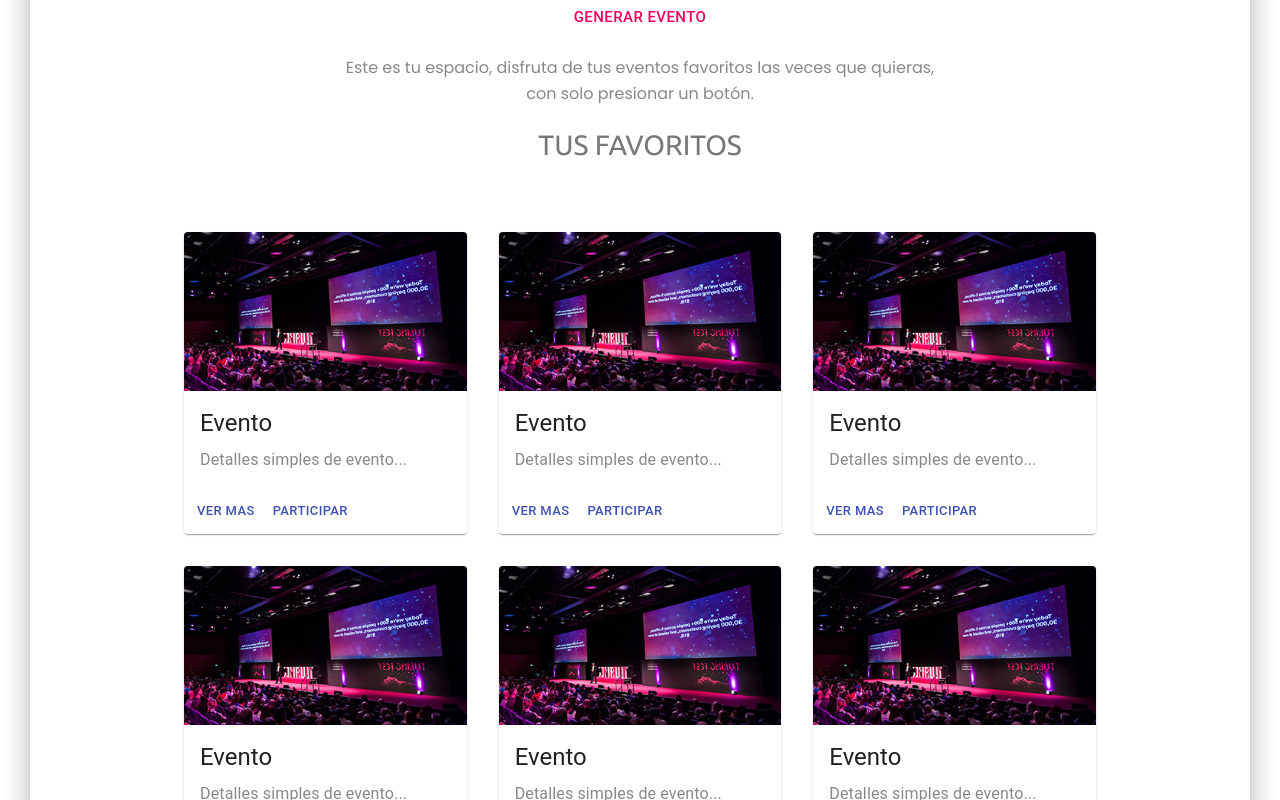
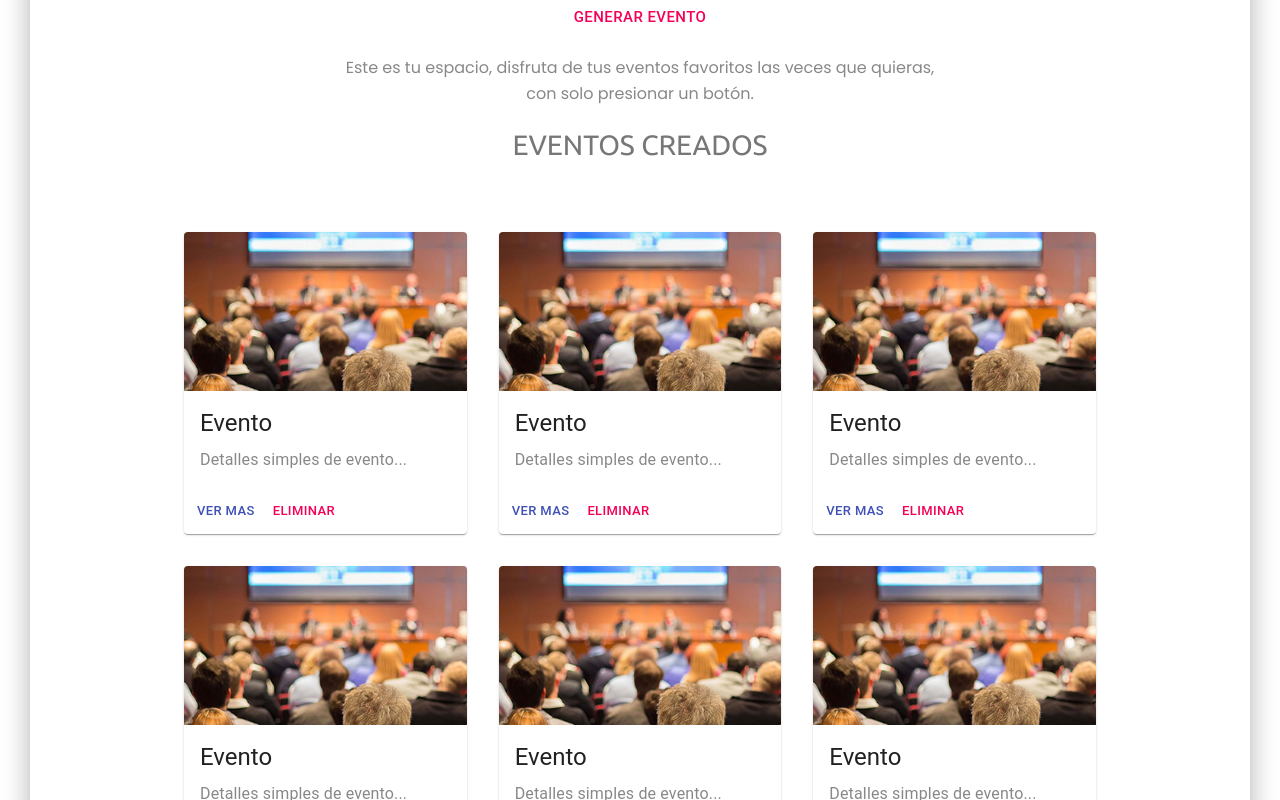
Before and after one commit to krashove/JoinEvents, a React (Create React App) app in the folder feJoinEvents/: page /profile in a window 1280 px wide. Shown: the part 700-1500 px from the top of the page. Built offline with nearby package versions, Linux system fonts and the light colour scheme.

Commit message:
sección eventos creados añadida a la vista profile

```diff
--- /dev/null
+++ b/feJoinEvents/src/components/EventosCreados.js
@@ -0,0 +1,93 @@
+import React from 'react';
+import Button from '@material-ui/core/Button';
+import Card from '@material-ui/core/Card';
+import CardActions from '@material-ui/core/CardActions';
+import CardContent from '@material-ui/core/CardContent';
+import CardMedia from '@material-ui/core/CardMedia';
+import Grid from '@material-ui/core/Grid';
+import GridContainer from "../components/Grid/GridContainer.js";
+import Typography from '@material-ui/core/Typography';
+import { makeStyles } from '@material-ui/core/styles';
+import Container from '@material-ui/core/Container';
+import Favorite from "@material-ui/icons/Favorite";
+
+const useStyles = makeStyles((theme) => ({
+  icon: {
+    marginRight: theme.spacing(2),
+  },
+  heroContent: {
+    backgroundColor: theme.palette.background.paper,
+    padding: theme.spacing(8, 0, 6),
+  },
+  heroButtons: {
+    marginTop: theme.spacing(4),
+  },
+  cardGrid: {
+    paddingTop: theme.spacing(8),
+    paddingBottom: theme.spacing(8),
+  },
+  card: {
+    height: '100%',
+    display: 'flex',
+    flexDirection: 'column',
+  },
+  cardMedia: {
+    paddingTop: '56.25%', // 16:9
+  },
+  cardContent: {
+    flexGrow: 1,
+  },
+  footer: {
+    backgroundColor: theme.palette.background.paper,
+    padding: theme.spacing(6),
+  },
+}));
+
+const cards = [1, 2, 3, 4, 5, 6];
+
+export default function Album() {
+  const classes = useStyles();
+
+  return (
+    <React.Fragment>
+      <main>
+      <GridContainer justify="center">
+        <div className={classes.name}>
+          <h3 className={classes.title}>EVENTOS CREADOS</h3>
+        </div>
+      </GridContainer>
+        <Container className={classes.cardGrid} maxWidth="md">
+          <Grid container spacing={4}>
+            {cards.map((card) => (
+              <Grid item key={card} xs={12} sm={6} md={4}>
+                <Card className={classes.card}>
+                  <CardMedia
+                    className={classes.cardMedia}
+                    image="./images/gallery/3.jpg"
+                    title="Image title"
+                  />
+                  <CardContent className={classes.cardContent}>
+                    <Typography gutterBottom variant="h5" component="h2">
+                      Evento
+                    </Typography>
+                    <Typography>
+                      Detalles simples de evento...
+                    </Typography>
+                  </CardContent>
+                  <CardActions>
+                    <Button size="small" color="primary">
+                      Ver mas
+                    </Button>
+                    <Button size="small" color="secondary">
+                      Eliminar
+                    </Button>
+                  </CardActions>
+                </Card>
+              </Grid>
+            ))}
+          </Grid>
+        </Container>
+      </main>
+    </React.Fragment>
+  );
+}
--- a/feJoinEvents/src/pages/Profile.js
+++ b/feJoinEvents/src/pages/Profile.js
@@ -3,6 +3,7 @@ import React from "react";
 import classNames from "classnames";
 import Navibar from "../components/navibar.js";
 import Favoritos from '../components/Favoritos';
+import EventosCreados from '../components/EventosCreados';
 import { makeStyles } from "@material-ui/core/styles";
 import MeetingRoomIcon from "@material-ui/icons/MeetingRoom";
 import Palette from "@material-ui/icons/Palette";
@@ -66,6 +67,9 @@ export default function ProfilePage(props) {
                 </p>
               </div>
               <div>
+                < EventosCreados />
+              </div>
+              <div>
                 < Favoritos />
               </div>
             </div>
```
